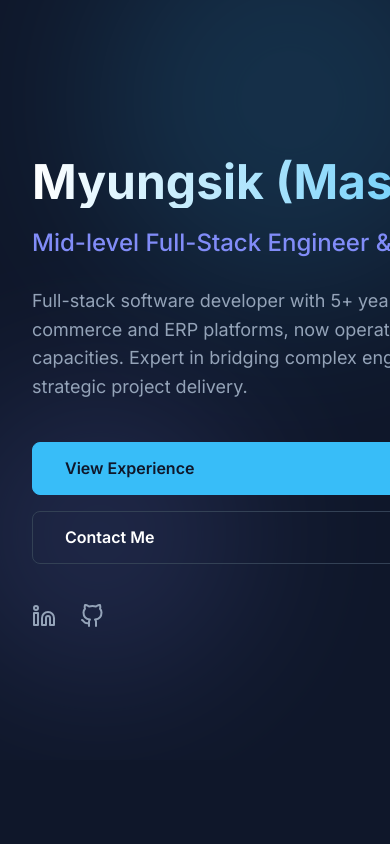
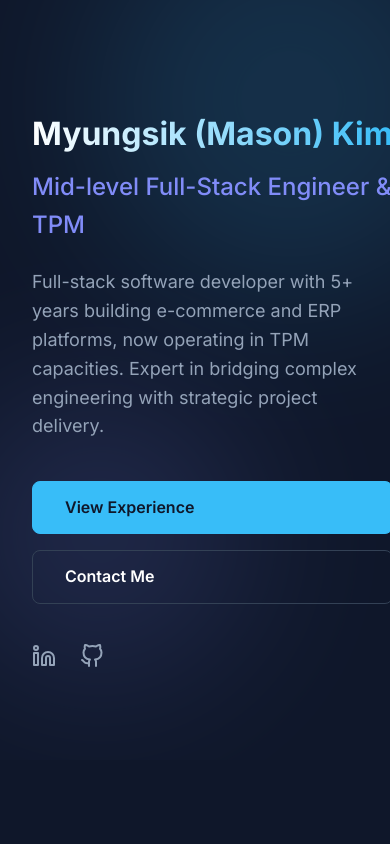
Before and after one commit to jcsmnd/jcsmnd.github.io, an Angular app: page / in a window 390 px wide. Shown: the top 844 px of the page. Built offline with nearby package versions, Linux system fonts and the light colour scheme.

Commit message:
modified minor design 2

```diff
--- a/src/app/app.component.scss
+++ b/src/app/app.component.scss
@@ -44,7 +44,7 @@
 }
 
 .hero-name {
-  font-size: 4rem;
+  font-size: clamp(2rem, 5vw, 4rem);
   font-weight: 800;
   line-height: 1.1;
   margin-bottom: 1rem;
@@ -289,10 +289,6 @@
 
 /* Responsive */
 @media (max-width: 768px) {
-  .hero-name {
-    font-size: 3rem;
-  }
-
   .hero-actions {
     flex-direction: column;
   }
```
